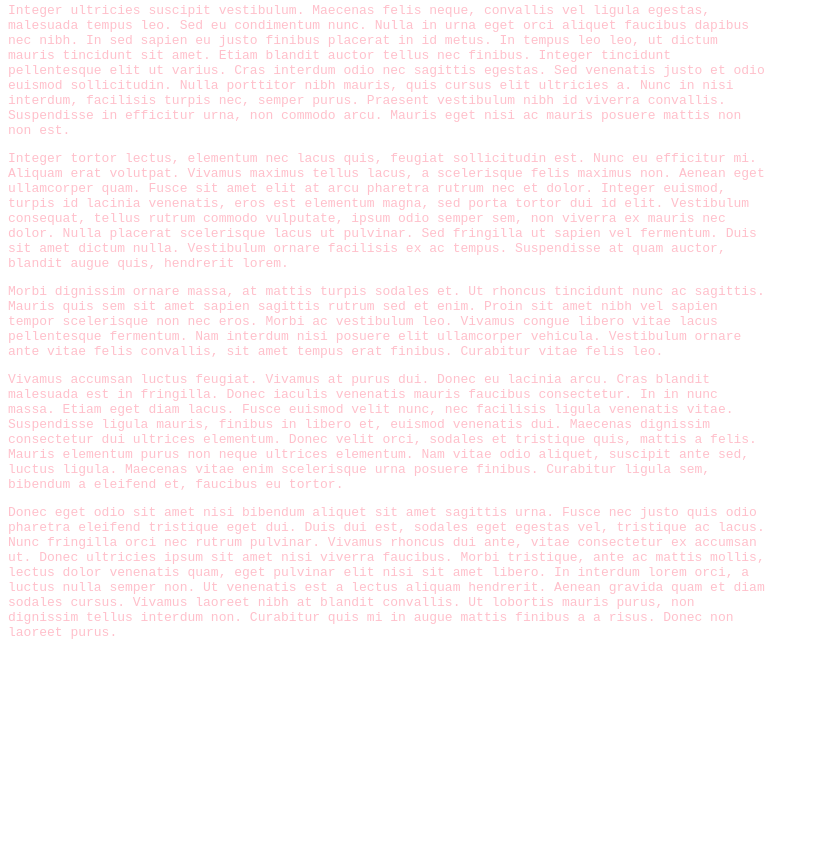
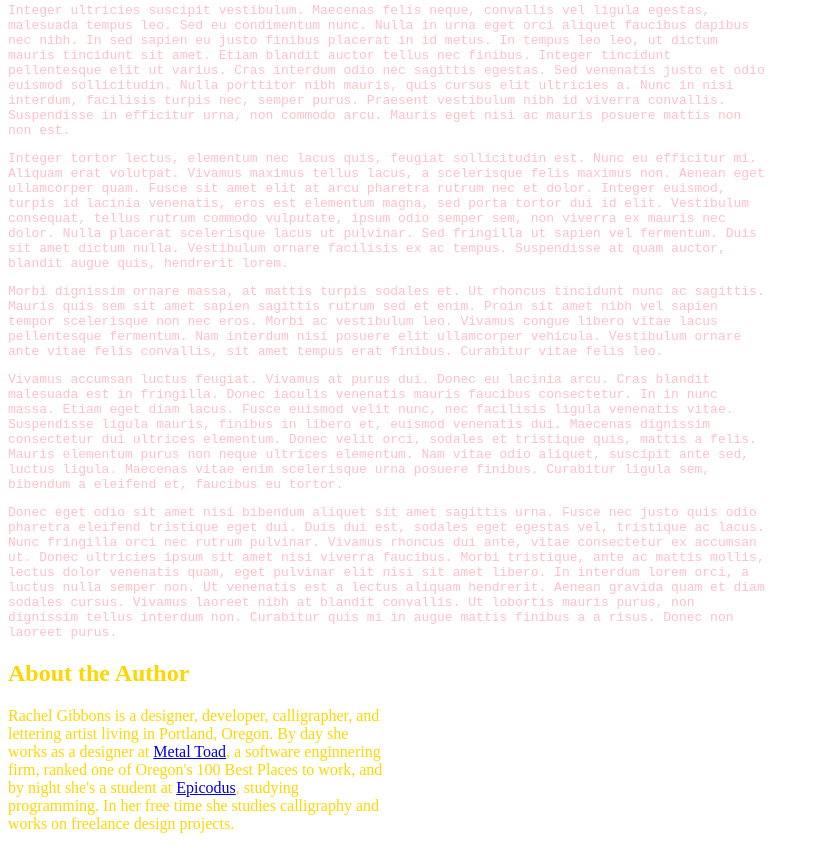
Before and after one commit to rachelegibbons/lettering-blog, a plain HTML site: page index.html in a window 1280 px wide. Shown: the part 5846-6695 px from the top of the page, without its empty margins (0-819 px from the left). Before the commit the page ends 6499 px from the top, so only its background shows below. Drawn offline with Linux system fonts and the light colour scheme.

Commit message:
Add about the author section

```diff
--- a/css/styles.css
+++ b/css/styles.css
@@ -21,3 +21,9 @@
   font-family: monospace;
   color: pink;
 }
+
+.about {
+  width: 30%;
+  font-family: serif;
+  color: gold;
+}
--- a/index.html
+++ b/index.html
@@ -45,6 +45,9 @@
     <p>Vivamus accumsan luctus feugiat. Vivamus at purus dui. Donec eu lacinia arcu. Cras blandit malesuada est in fringilla. Donec iaculis venenatis mauris faucibus consectetur. In in nunc massa. Etiam eget diam lacus. Fusce euismod velit nunc, nec facilisis ligula venenatis vitae. Suspendisse ligula mauris, finibus in libero et, euismod venenatis dui. Maecenas dignissim consectetur dui ultrices elementum. Donec velit orci, sodales et tristique quis, mattis a felis. Mauris elementum purus non neque ultrices elementum. Nam vitae odio aliquet, suscipit ante sed, luctus ligula. Maecenas vitae enim scelerisque urna posuere finibus. Curabitur ligula sem, bibendum a eleifend et, faucibus eu tortor.</p>
     <p>Donec eget odio sit amet nisi bibendum aliquet sit amet sagittis urna. Fusce nec justo quis odio pharetra eleifend tristique eget dui. Duis dui est, sodales eget egestas vel, tristique ac lacus. Nunc fringilla orci nec rutrum pulvinar. Vivamus rhoncus dui ante, vitae consectetur ex accumsan ut. Donec ultricies ipsum sit amet nisi viverra faucibus. Morbi tristique, ante ac mattis mollis, lectus dolor venenatis quam, eget pulvinar elit nisi sit amet libero. In interdum lorem orci, a luctus nulla semper non. Ut venenatis est a lectus aliquam hendrerit. Aenean gravida quam et diam sodales cursus. Vivamus laoreet nibh at blandit convallis. Ut lobortis mauris purus, non dignissim tellus interdum non. Curabitur quis mi in augue mattis finibus a a risus. Donec non laoreet purus.</p>
   </div>
+  <div class="about">
+    <h2>About the Author</h2>
+    <p>Rachel Gibbons is a designer, developer, calligrapher, and lettering artist living in Portland, Oregon. By day she works as a designer at <a href="http://metaltoad.com">Metal Toad</a>, a software enginnering firm, ranked one of Oregon's 100 Best Places to work, and by night she's a student at <a href="http://epicodus.com"> Epicodus</a>, studying programming. In her free time she studies calligraphy and works on freelance design projects.</p>
   </body>
   </head>
 </html>
```
